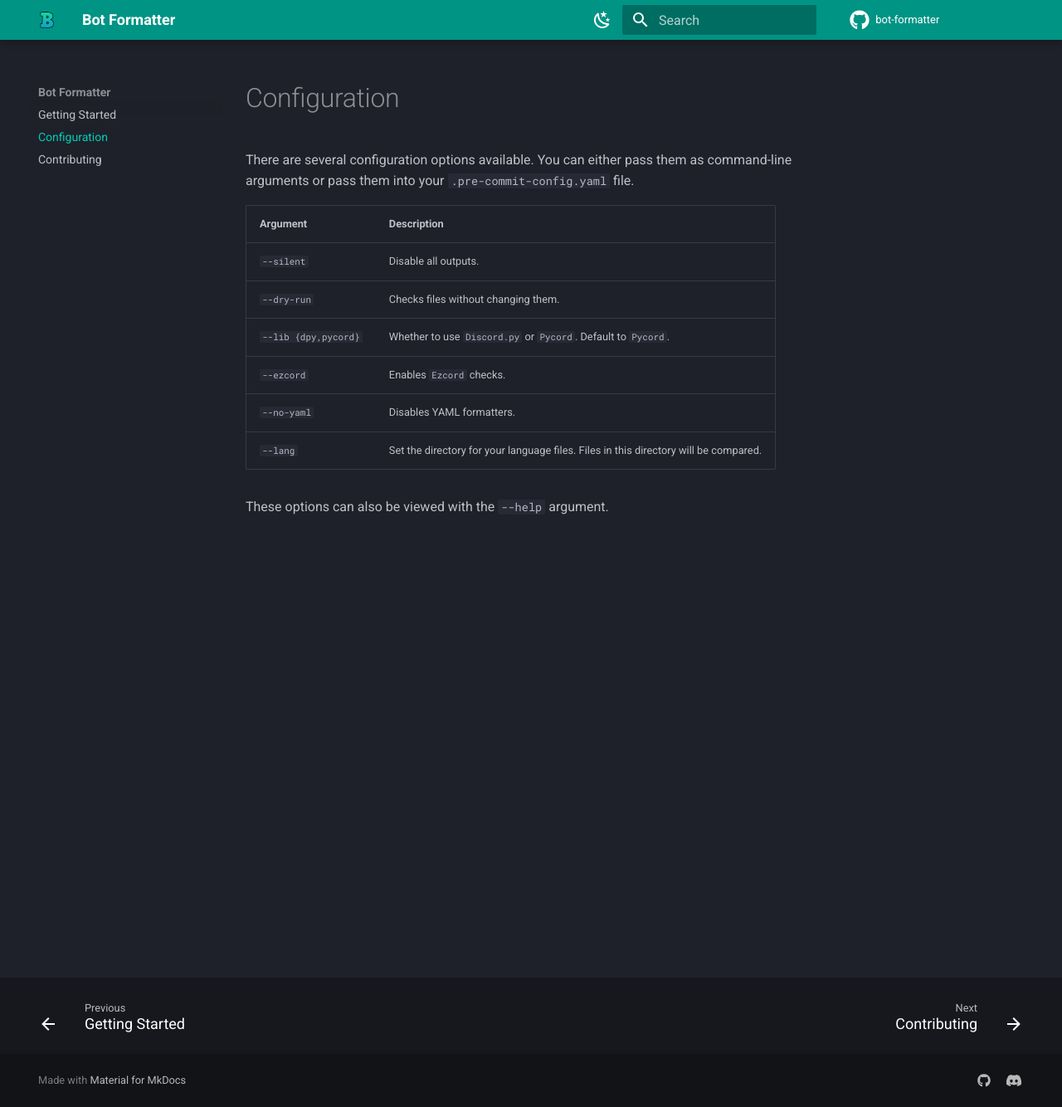
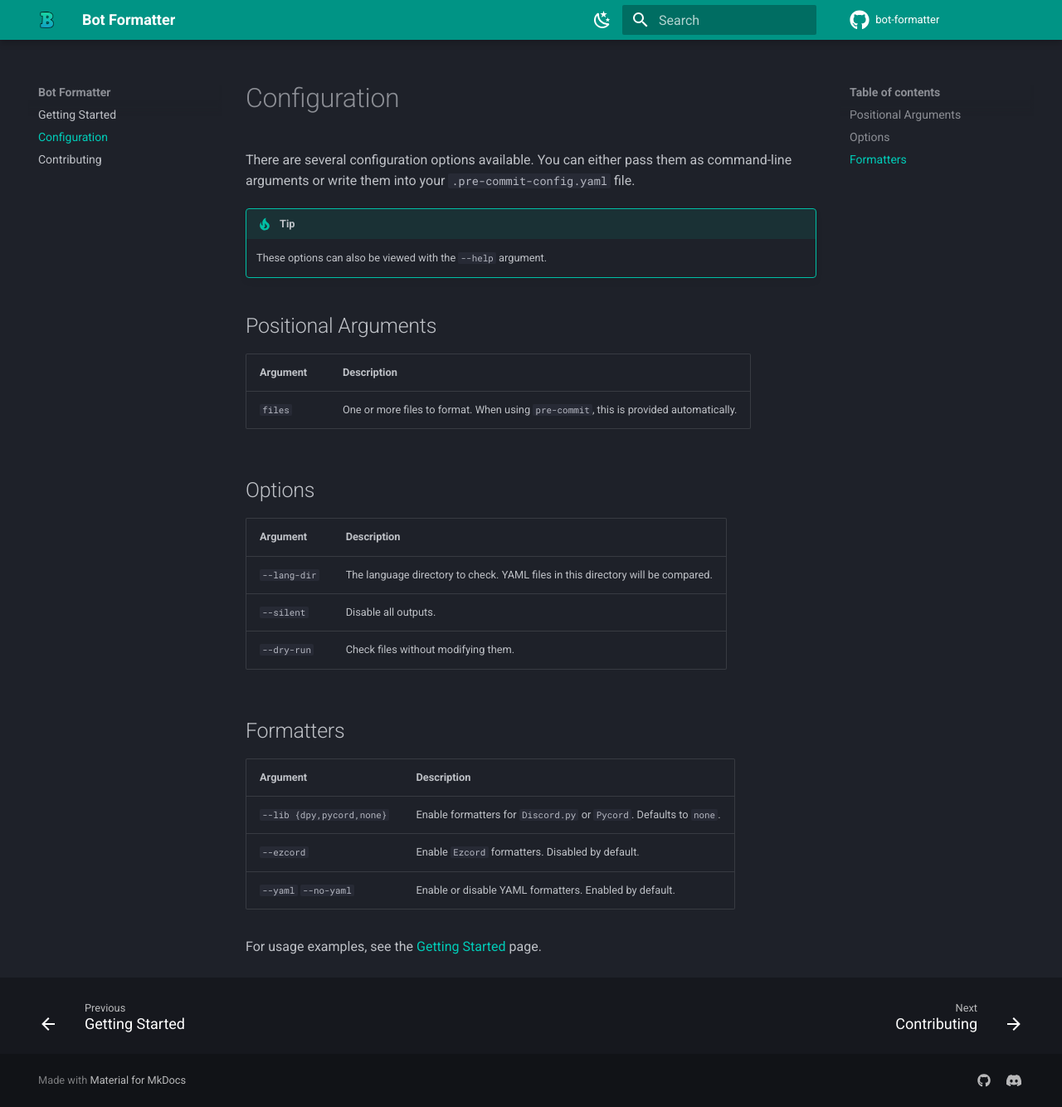
Before and after one commit to CookieAppTeam/bot-formatter, an MkDocs documentation site: the page built from docs/config.md, in a window 1280 px wide and 1334 px high. Shown: the whole window at 83% size. Built offline with MkDocs 1.6.1 and Material for MkDocs 9.7.7, drawn with Linux system fonts in a browser that asks for light colours; comment, search, counter and statistics services are not loaded.

Commit message:
Add argument group

```diff
--- a/docs/config.md
+++ b/docs/config.md
@@ -1,15 +1,27 @@
 # Configuration
-There are several configuration options available.
-You can either pass them as command-line arguments or pass them into your `.pre-commit-config.yaml` file.
+There are several configuration options available. You can either pass them as
+command-line arguments or write them into your `.pre-commit-config.yaml` file.
 
-| Argument             | Description                                                                          |
-|----------------------|--------------------------------------------------------------------------------------|
-| `--silent`           | Disable all outputs.                                                                 |
-| `--dry-run`          | Checks files without changing them.                                                  |
-| `--lib {dpy,pycord}` | Whether to use `Discord.py` or `Pycord`. Default to `Pycord`.                        |
-| `--ezcord`           | Enables `Ezcord` checks.                                                             |
-| `--no-yaml`          | Disables YAML formatters.                                                            |
-| `--lang`             | Set the directory for your language files. Files in this directory will be compared. |
+!!! tip
+    These options can also be viewed with the `--help` argument.
 
+## Positional Arguments
+| Argument | Description                                                                           |
+|----------|---------------------------------------------------------------------------------------|
+| `files`  | One or more files to format. When using `pre-commit`, this is provided automatically. |
 
-These options can also be viewed with the `--help` argument.
+## Options
+| Argument     | Description                                                                       |
+|--------------|-----------------------------------------------------------------------------------|
+| `--lang-dir` | The language directory to check. YAML files in this directory will be compared.   |
+| `--silent`   | Disable all outputs.                                                              |
+| `--dry-run`  | Check files without modifying them.                                               |
+
+## Formatters
+| Argument                  | Description                                                         |
+|---------------------------|---------------------------------------------------------------------|
+| `--lib {dpy,pycord,none}` | Enable formatters for `Discord.py` or `Pycord`. Defaults to `none`. |
+| `--ezcord`                | Enable `Ezcord` formatters. Disabled by default.                    |
+| `--yaml` `--no-yaml`      | Enable or disable YAML formatters. Enabled by default.              |
+
+For usage examples, see the [Getting Started](index.md#usage) page.
```
Also changed, not shown: docs/contributing.md (+3 -2 lines), 1 other file.
